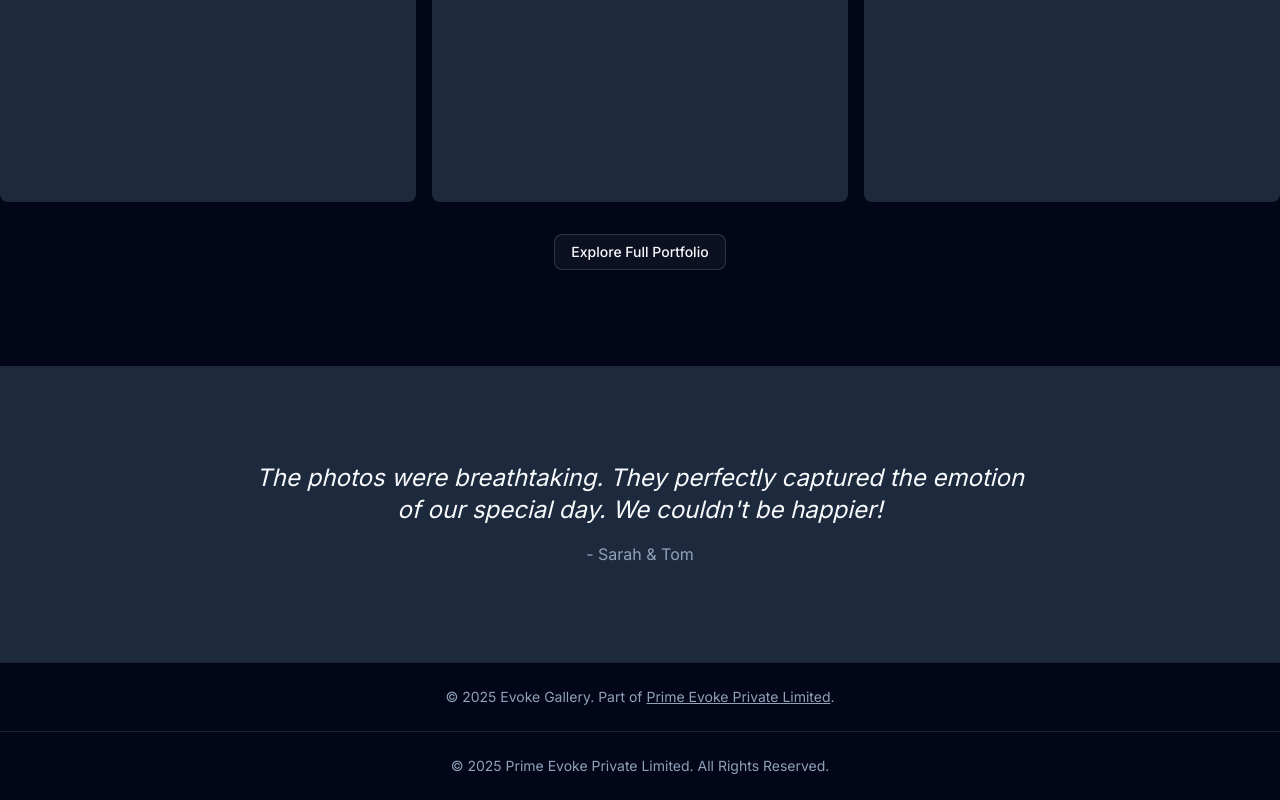
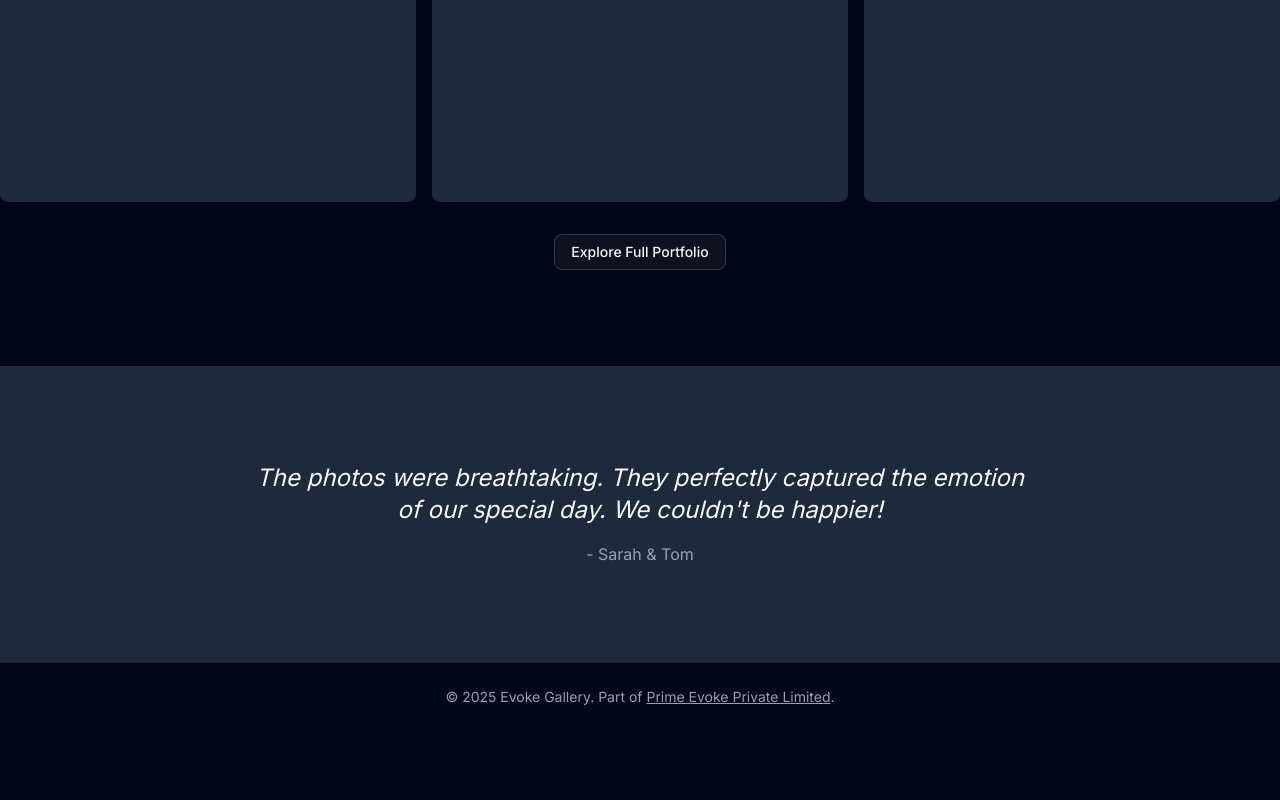
Before and after one commit to EdirithanthiriTharushaKawshalya/prime-evoke-pvt, a Next.js app: page /evoke-gallery in a window 1280 px wide. Shown: the part 991-1791 px from the top of the page. After the commit the page ends 1722 px from the top, so only its background shows below. Built offline with nearby package versions, Linux system fonts and the light colour scheme.

Commit message:
fixed: footer section

```diff
--- a/src/app/layout.tsx
+++ b/src/app/layout.tsx
@@ -20,9 +20,7 @@ export default function RootLayout({
     <html lang="en" className="dark">
       <body className={inter.className}>
         <div className="relative flex min-h-screen flex-col">
-
           <main className="flex-1">{children}</main>
-          <Footer />
         </div>
       </body>
     </html>
--- a/src/app/page.tsx
+++ b/src/app/page.tsx
@@ -1,3 +1,4 @@
+import { Footer } from "@/components/layout/Footer";
 import { Header } from "@/components/layout/Header";
 import { Button } from "@/components/ui/button";
 import {
@@ -72,6 +73,7 @@ export default function HomePage() {
           </Card>
         </div>
       </section>
+      <Footer />
     </div>
   );
 }
```
